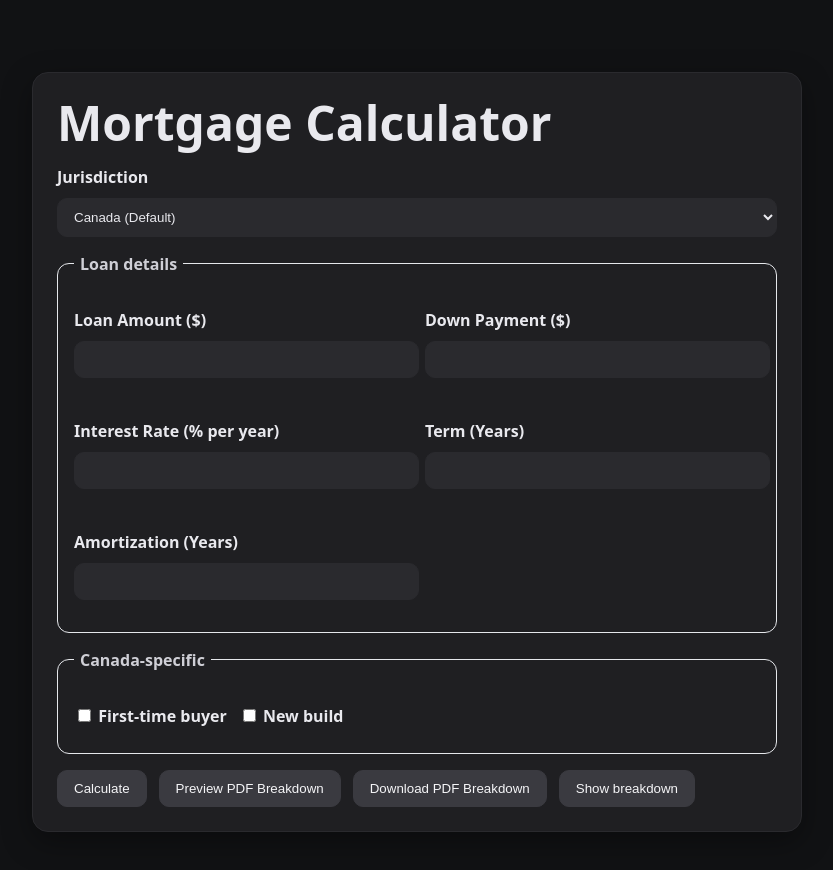
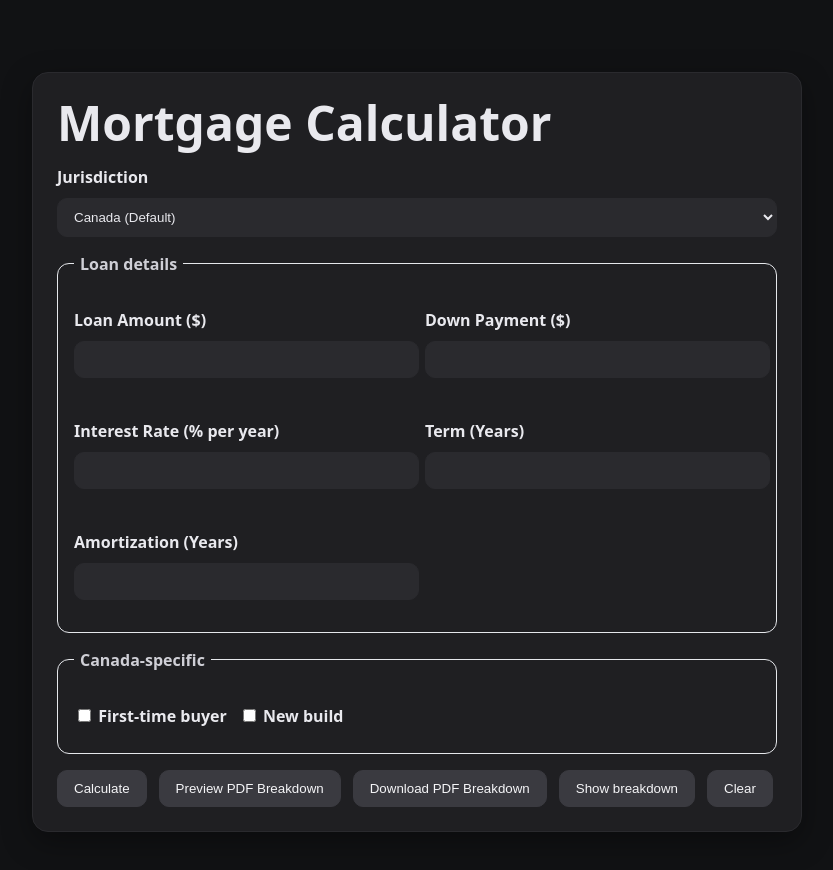
Before and after one commit to mwm13-beep/mortage-calculator, a React (Vite) app: page / in a window 1280 px wide. Shown: the top 870 px of the page, without its empty margins (223-1056 px from the left). Built offline with nearby package versions, Linux system fonts and the light colour scheme.

Commit message:
UI polish

```diff
--- a/src/App.tsx
+++ b/src/App.tsx
@@ -47,12 +47,24 @@ export default function App() {
     setValue("rulesetCode", rulesetCode);
   }, [rulesetCode, setValue]);
 
+  useEffect(() => {
+    return () => {
+      if (pdfUrl) {
+        URL.revokeObjectURL(pdfUrl);
+      }
+    };
+  }, [pdfUrl]);
+
   function clearResult() {
+    if (pdfUrl) {
+      URL.revokeObjectURL(pdfUrl);
+    }
     setPayment(null);
     setAmortization(null);
     setBreakdown(null);
     setDerived(null);
     setPdfUrl(null);
+    setShowBreakdown(false);
   }
 
   function applyOk(ok: ResponseOk | null) {
@@ -190,6 +202,13 @@ export default function App() {
           >
             {showBreakdown ? "Hide" : "Show"} breakdown
           </button>
+          <button
+            type="button"
+            onClick={() =>clearResult()}
+            disabled={loading}
+          >
+            {loading ? "Calculating…" : "Clear"}
+          </button>
         </div>
         </form>
         {payment !== null && amortization !== null && (
@@ -220,7 +239,7 @@ export default function App() {
                   <li>Total payments <strong>n</strong> = {breakdown.totalPayments}</li>
                 </ul>
                 <p>
-                  Plugging the numbers into the formula gives{" "}
+                  Plugging the numbers into the formula gives a monthly payment of{" "}
                   <strong>${breakdown.paymentViaFormula.toFixed(2)}</strong>
                   {payment !== null && Math.abs(payment - breakdown.paymentViaFormula) > 0.01
                     ? " (slight difference due to rounding)"
```
